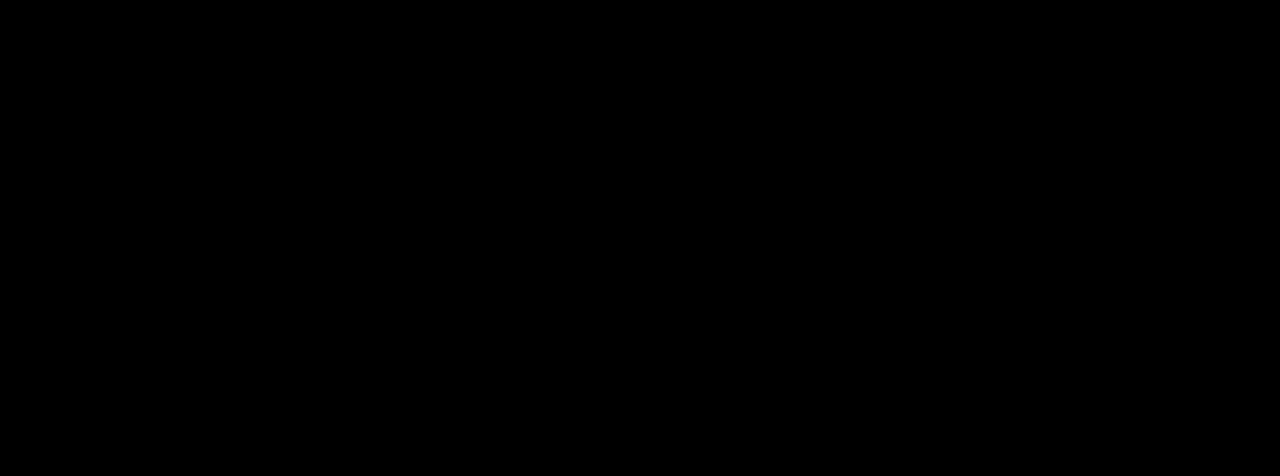
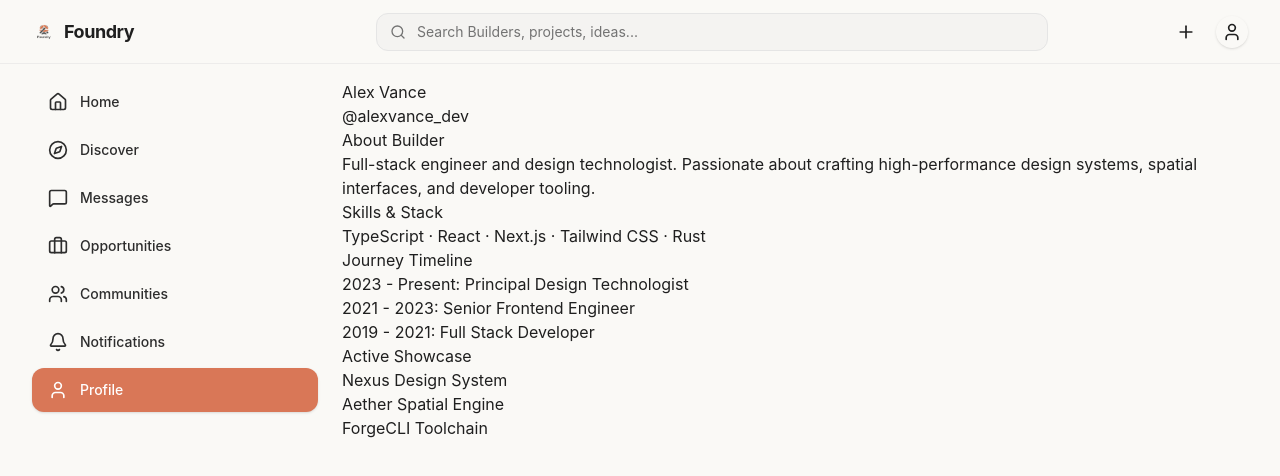
Before and after one commit to TechSage01/Foundry-Frontend, a React (Vite) app: page /profile in a window 1280 px wide. Before the commit this address had no page. Shown: the top 476 px of the page. Built offline with nearby package versions, Linux system fonts and the light colour scheme.

Commit message:
working on profile page

```diff
--- a/src/App.jsx
+++ b/src/App.jsx
@@ -4,6 +4,8 @@ import Home from './pages/Home';
 import SignIn from './pages/SignIn';
 import MainLayout from './components/layout/MainLayout.jsx';
 import RightSidebar from './components/layout/RightSidebar.jsx';
+import Profile from './pages/Profile';
+
 
 export default function App() {
   return (
@@ -16,6 +18,7 @@ export default function App() {
           }
         />
         <Route path="/signin" element={<SignIn />} />
+        <Route path="/profile" element={<Profile />} />
       </Routes>
     </Router>
   );
--- /dev/null
+++ b/src/pages/Profile.jsx
@@ -0,0 +1,40 @@
+import React from "react";
+import MainLayout from "../components/layout/MainLayout";
+
+function Profile() {
+  return (
+    <MainLayout>
+      <div>
+        <h1>Alex Vance</h1>
+        <p>@alexvance_dev</p>
+      </div>
+      <div>
+        <h2>About Builder</h2>
+        <p>
+          Full-stack engineer and design technologist. Passionate about crafting
+          high-performance design systems, spatial interfaces, and developer
+          tooling.
+        </p>
+      </div>
+      <div>
+        <h2>Skills & Stack</h2>
+        <p>TypeScript · React · Next.js · Tailwind CSS · Rust</p>
+      </div>
+      <div>
+        <h2>Journey Timeline</h2>
+        <p>2023 - Present: Principal Design Technologist</p>
+        <p>2021 - 2023: Senior Frontend Engineer</p>
+        <p>2019 - 2021: Full Stack Developer</p>
+      </div>
+      <div>
+        <h2>Active Showcase</h2>
+        <p>Nexus Design System</p>
+        <p>Aether Spatial Engine</p>
+        <p>ForgeCLI Toolchain</p>
+      </div>
+    </MainLayout>
+  );
+}
+
+
+export default Profile
```
